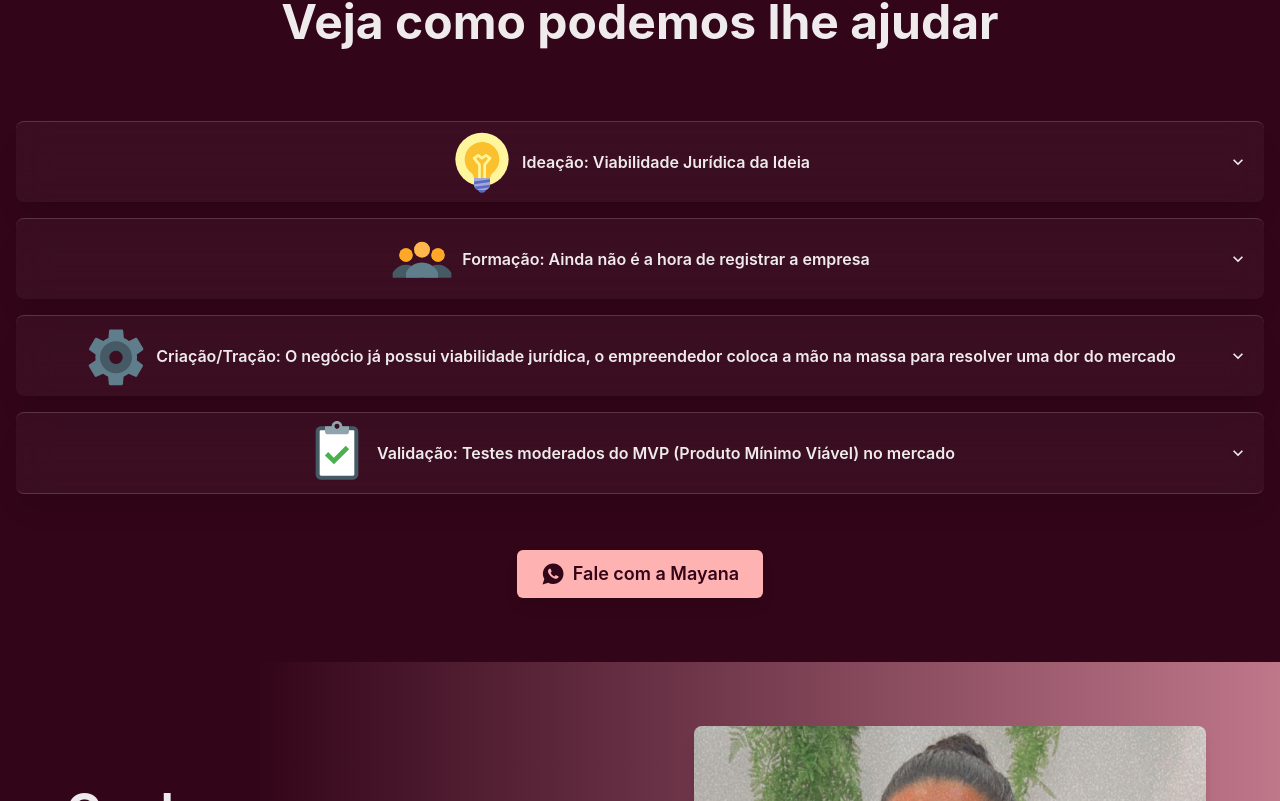
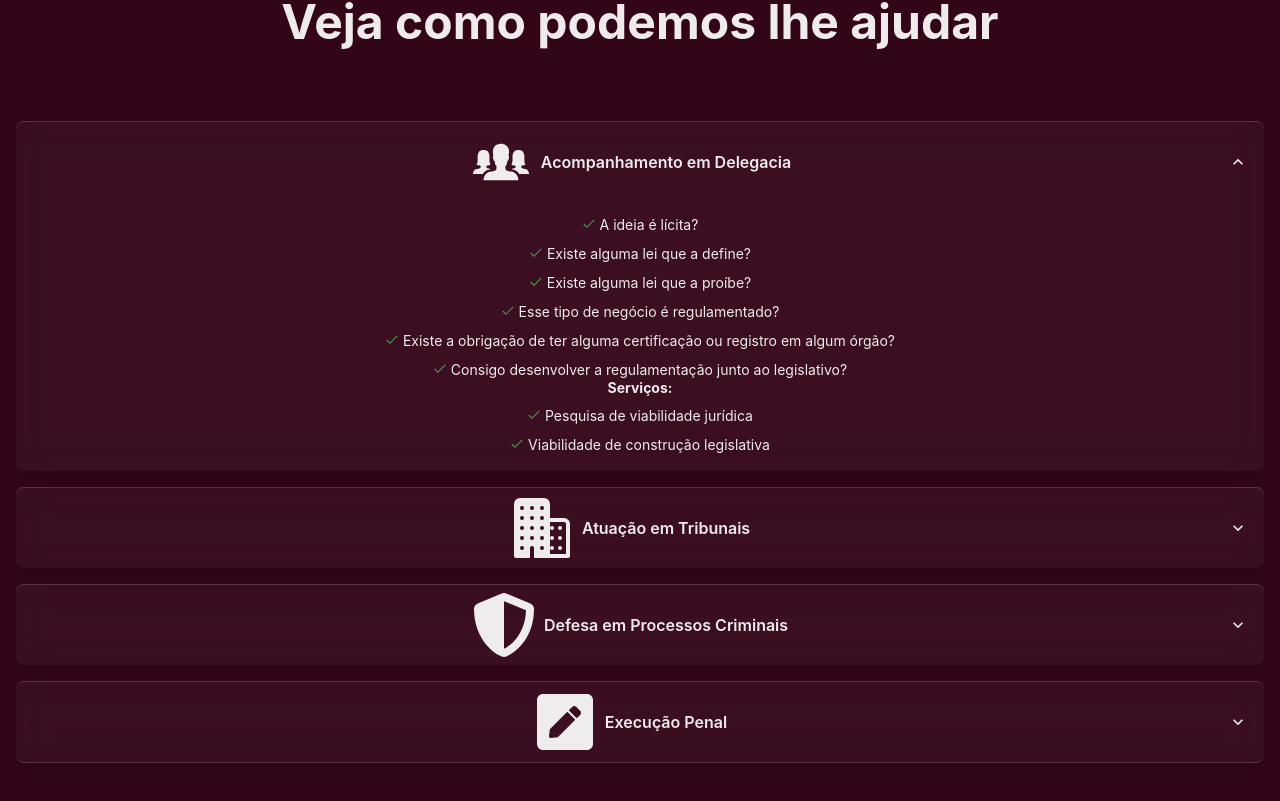
Before and after one commit to maxinelobato/mayanasilva, a Next.js app: page / in a window 1280 px wide. Shown: the part 759-1560 px from the top of the page. Built offline with nearby package versions, Linux system fonts and the light colour scheme.

Commit message:
changesall

```diff
--- a/src/components/Accordion.ts
+++ b/src/components/Accordion.ts
@@ -11,19 +11,19 @@ const baseStyle = definePartsStyle({
     boxShadow: 'lg',
     _focus: {
       boxShadow: 'outline',
+      rounded: 'lg',
     },
   }),
 });
 
 // Defining a custom variant called outline
-const outline = definePartsStyle((props) => {
-  const { colorScheme: c } = props;
+const outline = definePartsStyle(() => {
   return {
     container: {
       backdropFilter: 'auto',
       backdropBlur: '1rem',
       bgColor: 'whiteAlpha.50',
-      shadow: 'xl',
+      shadow: 'lg',
       rounded: 'lg',
     },
     button: {
--- a/src/components/Specialty.tsx
+++ b/src/components/Specialty.tsx
@@ -14,14 +14,10 @@ import {
   Text,
 } from '@chakra-ui/react';
 import { ReactElement } from 'react';
-
-import {
-  FcIdea,
-  FcInspection,
-  FcSettings,
-  FcCheckmark,
-  FcConferenceCall,
-} from 'react-icons/fc';
+import { FaPenSquare, FaShieldAlt } from 'react-icons/fa';
+import { FcCheckmark } from 'react-icons/fc';
+import { IoIosPeople } from 'react-icons/io';
+import { IoBusiness } from 'react-icons/io5';
 import { ButtonCta } from './ButtonCta';
 interface FeatureProps {
   text: string;
@@ -61,17 +57,15 @@ export function Specialty() {
           </Heading>
           <SimpleGrid columns={{ base: 1, md: 1 }} spacing={{ base: 1, lg: 6 }}>
             <Box position="relative">
-              <Accordion variant="outline" allowToggle={true} reduceMotion={true}>
+              <Accordion reduceMotion={true} defaultIndex={[0]} allowMultiple>
                 <AccordionItem mt={4}>
                   <h2>
-                    <AccordionButton
-                      _expanded={{ bg: 'brandblue.400', color: 'brandbeige.200' }}
-                    >
+                    <AccordionButton>
                       <Box flex="1" textAlign="center">
                         <Stack spacing={2}>
                           <Feature
-                            icon={<Icon as={FcIdea} w={16} h={16} />}
-                            text={'Ideação: Viabilidade Jurídica da Ideia'}
+                            icon={<Icon as={IoIosPeople} w={16} h={16} />}
+                            text={'Acompanhamento em Delegacia'}
                           />
                         </Stack>
                       </Box>
@@ -81,27 +75,24 @@ export function Specialty() {
                   <AccordionPanel pb={4}>
                     <Box>
                       <Text pt="1" fontSize="sm">
-                        <Icon as={FcCheckmark} color={'#330519'} /> A ideia é lícita?
+                        <Icon as={FcCheckmark} /> A ideia é lícita?
                       </Text>
                       <Text pt="2" fontSize="sm">
-                        <Icon as={FcCheckmark} color={'#330519'} /> Existe alguma lei
-                        que a define?
+                        <Icon as={FcCheckmark} /> Existe alguma lei que a define?
                       </Text>
                       <Text pt="2" fontSize="sm">
-                        <Icon as={FcCheckmark} color={'#330519'} /> Existe alguma lei
-                        que a proíbe?
+                        <Icon as={FcCheckmark} /> Existe alguma lei que a proíbe?
                       </Text>
                       <Text pt="2" fontSize="sm">
-                        <Icon as={FcCheckmark} color={'#330519'} /> Esse tipo de negócio
-                        é regulamentado?
+                        <Icon as={FcCheckmark} /> Esse tipo de negócio é regulamentado?
                       </Text>
                       <Text pt="2" fontSize="sm">
-                        <Icon as={FcCheckmark} color={'#330519'} /> Existe a obrigação
-                        de ter alguma certificação ou registro em algum órgão?
+                        <Icon as={FcCheckmark} /> Existe a obrigação de ter alguma
+                        certificação ou registro em algum órgão?
                       </Text>
                       <Text pt="2" fontSize="sm">
-                        <Icon as={FcCheckmark} color={'#330519'} /> Consigo desenvolver
-                        a regulamentação junto ao legislativo?
+                        <Icon as={FcCheckmark} /> Consigo desenvolver a regulamentação
+                        junto ao legislativo?
                       </Text>
                     </Box>
                     <Box>
@@ -109,12 +100,10 @@ export function Specialty() {
                         serviços:
                       </Heading>
                       <Text pt="2" fontSize="sm">
-                        <Icon as={FcCheckmark} color={'#330519'} /> Pesquisa de
-                        viabilidade jurídica
+                        <Icon as={FcCheckmark} /> Pesquisa de viabilidade jurídica
                       </Text>
                       <Text pt="2" fontSize="sm">
-                        <Icon as={FcCheckmark} color={'#330519'} /> Viabilidade de
-                        construção legislativa
+                        <Icon as={FcCheckmark} /> Viabilidade de construção legislativa
                       </Text>
                     </Box>
                   </AccordionPanel>
@@ -122,14 +111,12 @@ export function Specialty() {
 
                 <AccordionItem mt={4}>
                   <h2>
-                    <AccordionButton
-                      _expanded={{ bg: 'brandblue.400', color: 'brandbeige.200' }}
-                    >
+                    <AccordionButton>
                       <Box flex="1" textAlign="center">
                         <Stack spacing={2}>
                           <Feature
-                            icon={<Icon as={FcConferenceCall} w={16} h={16} />}
-                            text={'Formação: Ainda não é a hora de registrar a empresa'}
+                            icon={<Icon as={IoBusiness} w={16} h={16} />}
+                            text={'Atuação em Tribunais'}
                           />
                         </Stack>
                       </Box>
@@ -139,15 +126,14 @@ export function Specialty() {
                   <AccordionPanel pb={4}>
                     <Box>
                       <Text pt="1" fontSize="sm">
-                        <Icon as={FcCheckmark} color={'#330519'} /> Vai empreender
-                        sozinho?
+                        <Icon as={FcCheckmark} /> Vai empreender sozinho?
                       </Text>
                       <Text pt="2" fontSize="sm">
-                        <Icon as={FcCheckmark} color={'#330519'} /> Vai ter sócios?
+                        <Icon as={FcCheckmark} /> Vai ter sócios?
                       </Text>
                       <Text pt="2" fontSize="sm">
-                        <Icon as={FcCheckmark} color={'#330519'} /> Qual o time ideal
-                        para colocar a ideia em prática?
+                        <Icon as={FcCheckmark} /> Qual o time ideal para colocar a ideia
+                        em prática?
                       </Text>
                     </Box>
                     <Box>
@@ -155,8 +141,8 @@ export function Specialty() {
                         serviços:
                       </Heading>
                       <Text pt="2" fontSize="sm">
-                        <Icon as={FcCheckmark} color={'#330519'} /> Elaboração de um MoU
-                        (memorando de entendimentos entre sócios)
+                        <Icon as={FcCheckmark} /> Elaboração de um MoU (memorando de
+                        entendimentos entre sócios)
                       </Text>
                     </Box>
                   </AccordionPanel>
@@ -164,16 +150,12 @@ export function Specialty() {
 
                 <AccordionItem mt={4}>
                   <h2>
-                    <AccordionButton
-                      _expanded={{ bg: 'brandblue.400', color: 'brandbeige.200' }}
-                    >
+                    <AccordionButton>
                       <Box flex="1" textAlign="center">
                         <Stack spacing={2}>
                           <Feature
-                            icon={<Icon as={FcSettings} w={16} h={16} />}
-                            text={
-                              'Criação/Tração: O negócio já possui viabilidade jurídica, o empreendedor coloca a mão na massa para resolver uma dor do mercado '
-                            }
+                            icon={<Icon as={FaShieldAlt} w={16} h={16} />}
+                            text={'Defesa em Processos Criminais'}
                           />
                         </Stack>
                       </Box>
@@ -183,9 +165,8 @@ export function Specialty() {
                   <AccordionPanel pb={4}>
                     <Box>
                       <Text pt="1" fontSize="sm">
-                        <Icon as={FcCheckmark} color={'brandorange.500'} /> Como
-                        contratar desenvolvedores, programadores, designers e outros
-                        prestadores de serviços?
+                        <Icon as={FcCheckmark} /> Como contratar desenvolvedores,
+                        programadores, designers e outros prestadores de serviços?
                       </Text>
                     </Box>
                     <Box>
@@ -193,25 +174,23 @@ export function Specialty() {
                         serviços:
                       </Heading>
                       <Text pt="2" fontSize="sm">
-                        <Icon as={FcCheckmark} color={'brandorange.500'} /> Contratos
-                        com terceiros
+                        <Icon as={FcCheckmark} /> Contratos com terceiros
                       </Text>
                       <Text pt="2" fontSize="sm">
-                        <Icon as={FcCheckmark} color={'brandorange.500'} /> Contratos de
-                        vesting
+                        <Icon as={FcCheckmark} /> Contratos de vesting
                       </Text>
                       <Text pt="2" fontSize="sm">
-                        <Icon as={FcCheckmark} color={'brandorange.500'} /> Formalizar
-                        cessão dos direitos autorais de software
+                        <Icon as={FcCheckmark} /> Formalizar cessão dos direitos
+                        autorais de software
                       </Text>
                       <Text pt="2" fontSize="sm">
-                        <Icon as={FcCheckmark} color={'brandorange.500'} /> Como falar
-                        do projeto para essas e outras pessoas (como investidores) sem
-                        que a ideia seja divulgada?
+                        <Icon as={FcCheckmark} /> Como falar do projeto para essas e
+                        outras pessoas (como investidores) sem que a ideia seja
+                        divulgada?
                       </Text>
                       <Text pt="2" fontSize="sm">
-                        <Icon as={FcCheckmark} color={'brandorange.500'} /> Termos ou
-                        cláusulas de confidencialidade
+                        <Icon as={FcCheckmark} /> Termos ou cláusulas de
+                        confidencialidade
                       </Text>
                     </Box>
                   </AccordionPanel>
@@ -219,16 +198,12 @@ export function Specialty() {
 
                 <AccordionItem mt={4}>
                   <h2>
-                    <AccordionButton
-                      _expanded={{ bg: 'brandblue.400', color: 'brandbeige.200' }}
-                    >
+                    <AccordionButton>
                       <Box flex="1" textAlign="center">
                         <Stack spacing={2}>
                           <Feature
-                            icon={<Icon as={FcInspection} w={16} h={16} />}
-                            text={
-                              'Validação: Testes moderados do MVP (Produto Mínimo Viável) no mercado'
-                            }
+                            icon={<Icon as={FaPenSquare} w={16} h={16} />}
+                            text={'Execução Penal'}
                           />
                         </Stack>
                       </Box>
@@ -241,16 +216,14 @@ export function Specialty() {
                         serviços:
                       </Heading>
                       <Text pt="2" fontSize="sm">
-                        <Icon as={FcCheckmark} color={'brandorange.500'} /> Formalizar a
-                        empresa (tipo societário e regime de tributação)
+                        <Icon as={FcCheckmark} /> Formalizar a empresa (tipo societário
+                        e regime de tributação)
                       </Text>
                       <Text pt="2" fontSize="sm">
-                        <Icon as={FcCheckmark} color={'brandorange.500'} /> Busca prévia
-                        INPI
+                        <Icon as={FcCheckmark} /> Busca prévia INPI
                       </Text>
                       <Text pt="2" fontSize="sm">
-                        <Icon as={FcCheckmark} color={'brandorange.500'} /> Registrar
-                        marca/patente
+                        <Icon as={FcCheckmark} /> Registrar marca/patente
                       </Text>
                     </Box>
                   </AccordionPanel>
```
Also changed, not shown: src/components/Description.tsx (+4 -4 lines).
